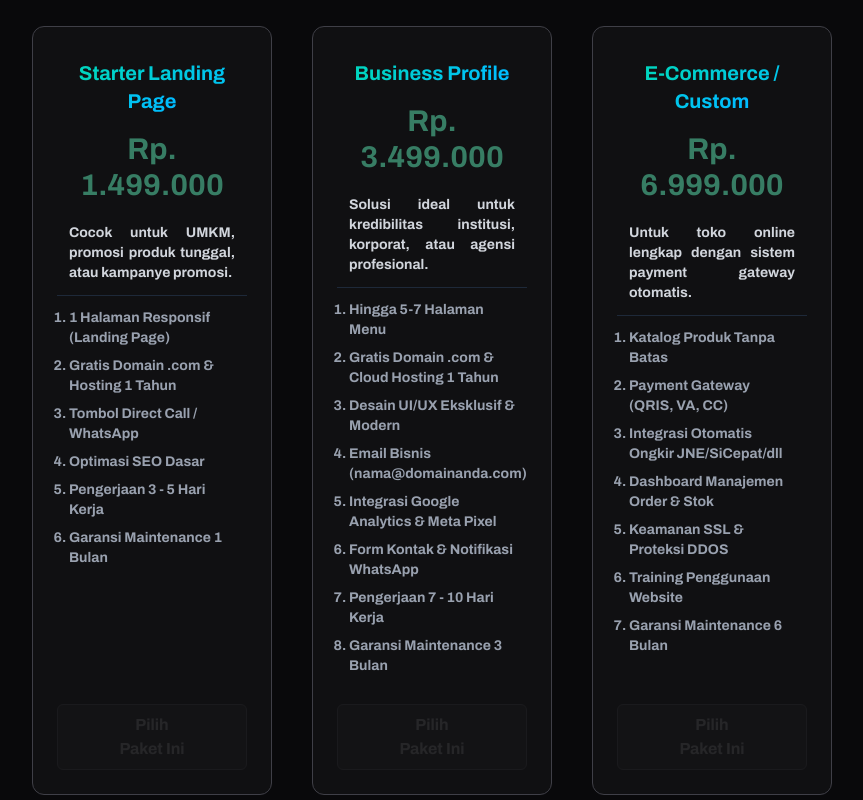
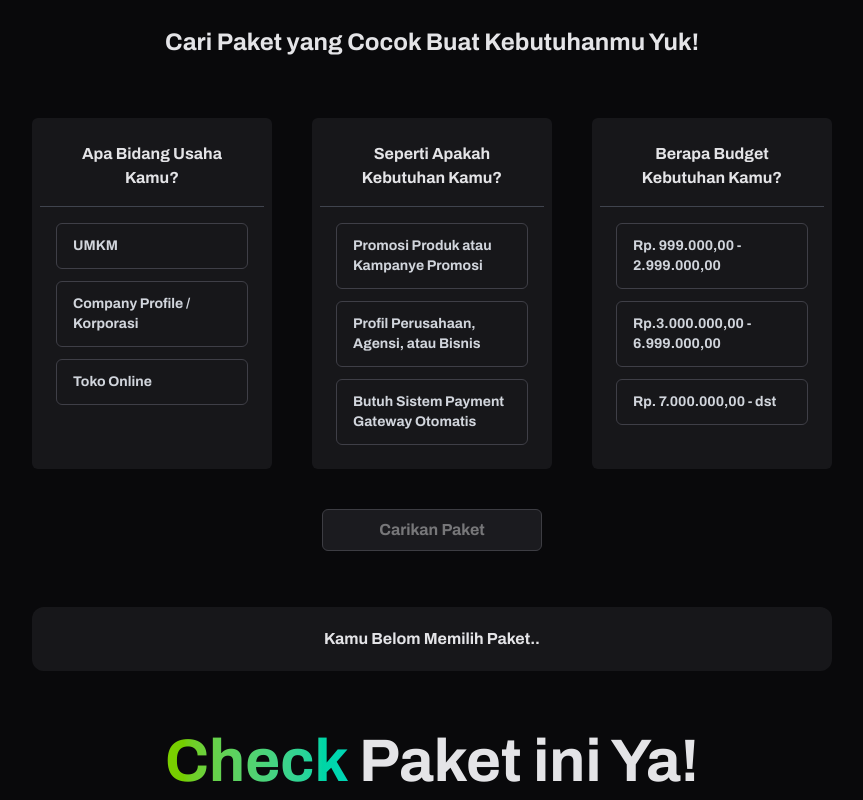
Before and after one commit to Avrohandri/noir-website-agency, a React (Vite) app: page / in a window 1280 px wide. Shown: the part 1040-1840 px from the top of the page, without its empty margins (208-1071 px from the left). Built offline with nearby package versions, Linux system fonts and the light colour scheme.

Commit message:
feat: enhance about section with package recommendation functionality and improved UI elements

```diff
--- a/src/component/about.tsx
+++ b/src/component/about.tsx
@@ -1,6 +1,7 @@
 import { useState } from 'react';
 import { motion } from "motion/react"
 import './style.css'
+import { div, p } from 'motion/react-client';
 
 export default function Tentang(){
     type paketUmum = {
@@ -11,10 +12,24 @@ export default function Tentang(){
         fitur: string[]
     }
     const [packets, setPackets] = useState<paketUmum[]>([
-        {id: 1, title: "Starter Landing Page", desc: 'Cocok untuk UMKM, promosi produk tunggal, atau kampanye promosi.',price: '1.499.000',fitur: ['1 Halaman Responsif (Landing Page)', 'Gratis Domain .com & Hosting 1 Tahun', 'Tombol Direct Call / WhatsApp','Optimasi SEO Dasar', 'Pengerjaan 3 - 5 Hari Kerja', 'Garansi Maintenance 1 Bulan']},
+        {id: 1, title: "Starter Landing Page", desc: 'Cocok untuk UMKM, promosi produk tunggal, atau kampanye promosi.',price: '1.499.000',fitur: ['Halaman Responsif Tunggal (Landing Page)', 'Gratis Domain .com & Hosting 1 Tahun', 'Tombol Direct Call / WhatsApp','Optimasi SEO Dasar', 'Pengerjaan 3 - 5 Hari Kerja', 'Garansi Maintenance 1 Bulan']},
         {id: 2, title: "Business Profile", desc: 'Solusi ideal untuk kredibilitas institusi, korporat, atau agensi profesional.',price: '3.499.000',fitur: [' Hingga 5-7 Halaman Menu', 'Gratis Domain .com & Cloud Hosting 1 Tahun', 'Desain UI/UX Eksklusif & Modern', 'Email Bisnis (nama@domainanda.com)', 'Integrasi Google Analytics & Meta Pixel', 'Form Kontak & Notifikasi WhatsApp', 'Pengerjaan 7 - 10 Hari Kerja', 'Garansi Maintenance 3 Bulan']},
         {id: 3, title: "E-Commerce / Custom", desc: 'Untuk toko online lengkap dengan sistem payment gateway otomatis.',price: '6.999.000',fitur: ['Katalog Produk Tanpa Batas', 'Payment Gateway (QRIS, VA, CC)', 'Integrasi Otomatis Ongkir JNE/SiCepat/dll', 'Dashboard Manajemen Order & Stok', 'Keamanan SSL & Proteksi DDOS', 'Training Penggunaan Website', ' Garansi Maintenance 6 Bulan']}
     ])
+    const [jenisWebsite, setJenisWebsite] = useState('')
+    const [descWebsite, setDescWebsite] = useState('')
+    const [priceWebsite, setPriceWebsite] = useState('')
+    const [paketRekomendasi, setPaketRekomendasi] = useState<paketUmum | null>(null)
+    function cariPaket(){
+        const jawaban = [jenisWebsite, descWebsite, priceWebsite]
+        console.log(jawaban)
+        const idPaket =
+        jenisWebsite === 'Toko Online' ? 3 :
+        jenisWebsite === 'Company Profile / Korporasi' ? 2 :
+        jenisWebsite === 'UMKM' ? 1 : null
+
+        setPaketRekomendasi(packets.find((packet) => packet.id === idPaket) ?? null)
+    }
     return(
         <>
         <div id="tentang" className="scroll-mt-5 pt-15 pl-35 pr-35 pb-10">
@@ -31,7 +46,100 @@ export default function Tentang(){
                     <br/><br/>
                     NOIR hadir dengan berbagai macam paket yang sudah kami personaliasikan buat kamu loh! Atau kamu masih bingung mau pilih yang mana? Yuk aku bantu!
                 </p>
-            <div id="paket" className="scroll-mt-20 grid grid-cols-3 gap-10 pl-25 pr-25 pb-15">
+            <h1 className="text-2xl text-center col-span-3">Cari Paket yang Cocok Buat Kebutuhanmu Yuk!</h1>
+            <div className="grid grid-cols-3 gap-10 pt-15 pl-25 pr-25 pb-15">
+                <div className="rounded-md bg-zinc-800/50 p-2">
+                    <h1 className="text-center p-4">Apa Bidang Usaha Kamu?</h1><hr className="text-gray-500/50"/>
+                    <div className="space-y-3 p-4">
+                        {['UMKM', 'Company Profile / Korporasi', 'Toko Online'].map((opsi: any) => {
+                            const selected = jenisWebsite === opsi
+                            return(
+                                <button
+                                key={opsi}
+                                type="button"
+                                aria-pressed={selected}
+                                onClick={() => setJenisWebsite(opsi)}
+                                className={`w-full text-sm rounded-md border px-4 py-3 text-left transition cursor-pointer ${
+                                selected
+                                    ? 'border-teal-400 bg-teal-500/20 text-teal-300'
+                                    : 'border-zinc-700 bg-zinc-900/40 text-gray-300 hover:border-teal-400'
+                                }`}>{opsi}</button>
+                            )
+                        })}
+                    </div>
+                </div>
+                <div className="rounded-md bg-zinc-800/50 p-2">
+                    <h1 className="text-center p-4">Seperti Apakah Kebutuhan Kamu?</h1><hr className="text-gray-500/50"/>
+                    <div className="space-y-3 p-4">
+                        {['Promosi Produk atau Kampanye Promosi','Profil Perusahaan, Agensi, atau Bisnis','Butuh Sistem Payment Gateway Otomatis'].map((opsi: any) => {
+                            const selected = descWebsite === opsi
+                            return(
+                                <button
+                                key = {opsi}
+                                type = "button"
+                                aria-pressed = {selected}
+                                onClick={() => setDescWebsite(opsi)}
+                                className={`w-full text-sm rounded-md border px-4 py-3 text-left transition cursor-pointer ${
+                                selected
+                                    ? 'border-teal-400 bg-teal-500/20 text-teal-300'
+                                    : 'border-zinc-700 bg-zinc-900/40 text-gray-300 hover:border-teal-400'
+                                }`}>{opsi}</button>
+                            )
+                        })}
+                    </div>
+                </div>
+                <div className="rounded-md bg-zinc-800/50 p-2">
+                    <h1 className="text-center p-4">Berapa Budget Kebutuhan Kamu?</h1><hr className="text-gray-500/50"/>
+                    <div className="space-y-3 p-4">
+                    {['Rp. 999.000,00 - 2.999.000,00','Rp.3.000.000,00 - 6.999.000,00', 'Rp. 7.000.000,00 - dst'].map((opsi: any) => {
+                            const selected = priceWebsite === opsi
+                            return(
+                                <button
+                                key = {opsi}
+                                type = "button"
+                                aria-pressed = {selected}
+                                onClick={() => setPriceWebsite(opsi)}
+                                className={`w-full text-sm rounded-md border px-4 py-3 text-left transition cursor-pointer ${
+                                selected
+                                    ? 'border-teal-400 bg-teal-500/20 text-teal-300'
+                                    : 'border-zinc-700 bg-zinc-900/40 text-gray-300 hover:border-teal-400'
+                                }`}>{opsi}</button>
+                            )
+                        })}
+                    </div>
+                </div>
+                <div className="pb-4 text-center opacity-50 hover:opacity-100 transition duration-250 col-start-2">
+                    <button onClick={cariPaket} className="border border-zinc-500 bg-zinc-600/50 hover:bg-blue-900 hover:border-blue-500 rounded-md p-2 pl-14 pr-14 transition duration-300 cursor-pointer">Carikan Paket</button>
+                </div>
+                <div className="col-span-3">
+                    {!paketRekomendasi ? (
+                        <p className="text-center bg-zinc-800/50 p-5 rounded-xl">Kamu Belom Memilih Paket..</p>
+                    ) : (
+                        <>
+                        <div className="grid grid-cols-2 gap-5 h-full flex-col rounded-xl p-6 hover:scale-102 bg-zinc-900/50 border border-zinc-700 hover:border-zinc-400 transition duration-300">
+                            <div className="col-span-2">
+                                <h1 className="text-center text-3xl p-4">Ini Paket yang Paling Cocok Sama Kamu!</h1><hr className="text-gray-800"/>
+                            </div>
+                            <div className="pt-4">
+                                <h1 className="text-center p-2 text-xl"><span className="bg-linear-to-r from-teal-400 to-sky-400 bg-clip-text text-transparent">{paketRekomendasi.title}</span></h1>
+                                <h1 className="text-center p-2 text-sm text-gray-500">Mulai dari<br /><span className="text-emerald-300/50 text-3xl">Rp. {paketRekomendasi.price}</span></h1>
+                                <p className="text-center text-sm p-3 text-gray-300">{paketRekomendasi.desc}</p>
+                            </div>
+                            <ul className="list-decimal p-3 text-gray-400 space-y-2">
+                                {paketRekomendasi.fitur.map((fitur: any, index: number) => (
+                                    <li key={`${paketRekomendasi.id}-${index}`} className="text-sm/snug text-left">{fitur}</li>
+                                ))}
+                            </ul>
+                            <div className="mt-auto pt-4 text-center opacity-50 hover:opacity-100 transition duration-250 col-span-2">
+                                <button className="border border-zinc-500 bg-zinc-600/50 hover:bg-blue-900 hover:border-blue-500 rounded-md p-2 pl-14 pr-14 transition duration-300 cursor-pointer">Pilih Paket Ini</button>
+                            </div>
+                        </div>
+                        </>
+                    )}
+                </div>
+            </div>
+            <h1 id="paket" className="scroll-mt-20 text-6xl text-center"><span className="bg-linear-to-r from-lime-500 to-teal-400 bg-clip-text text-transparent">Check </span>Paket ini Ya!</h1>
+            <div className="grid grid-cols-3 gap-10 pt-15 pl-25 pr-25 pb-15">
                 <TampilkanPaket packets={packets} />
             </div>
         </motion.div>
@@ -46,15 +154,15 @@ function TampilkanPaket({packets}: any){
         {packets.map((packet: any) => (
             <div className="flex h-full flex-col rounded-xl p-6 hover:scale-102 bg-zinc-900/50 border border-zinc-700 hover:border-zinc-400 transition duration-300">
                 <h1 className="text-center p-2 text-xl"><span className="bg-linear-to-r from-teal-400 to-sky-400 bg-clip-text text-transparent">{packet.title}</span></h1>
-                <h1 className="text-center p-2 text-3xl text-emerald-300/50">Rp. {packet.price}</h1>
+                <h1 className="text-center p-2 text-sm text-gray-500">Mulai dari<br /><span className="text-emerald-300/50 text-3xl">Rp. {packet.price}</span></h1>
                 <p className="text-justify text-sm p-3 text-gray-300">{packet.desc}</p>
                 <hr className="text-gray-800"/>
                 <ul className="list-decimal p-3 text-gray-400 space-y-2">
                     {packet.fitur.map((fitur: any, index: number) => (
-                        <li key={`${packet.id}-${index}`} className="text-sm text-left">{fitur}</li>
+                        <li key={`${packet.id}-${index}`} className="text-sm/snug text-left">{fitur}</li>
                     ))}
                 </ul>
-                <div className="mt-auto pt-4 text-center opacity-10 hover:opacity-100 transition duration-250">
+                <div className="mt-auto pt-4 text-center opacity-50 hover:opacity-100 transition duration-250">
                     <button className="border border-zinc-500 bg-zinc-600/50 hover:bg-blue-900 hover:border-blue-500 rounded-md p-2 pl-14 pr-14 transition duration-300 cursor-pointer">Pilih Paket Ini</button>
                 </div>
             </div>
```
